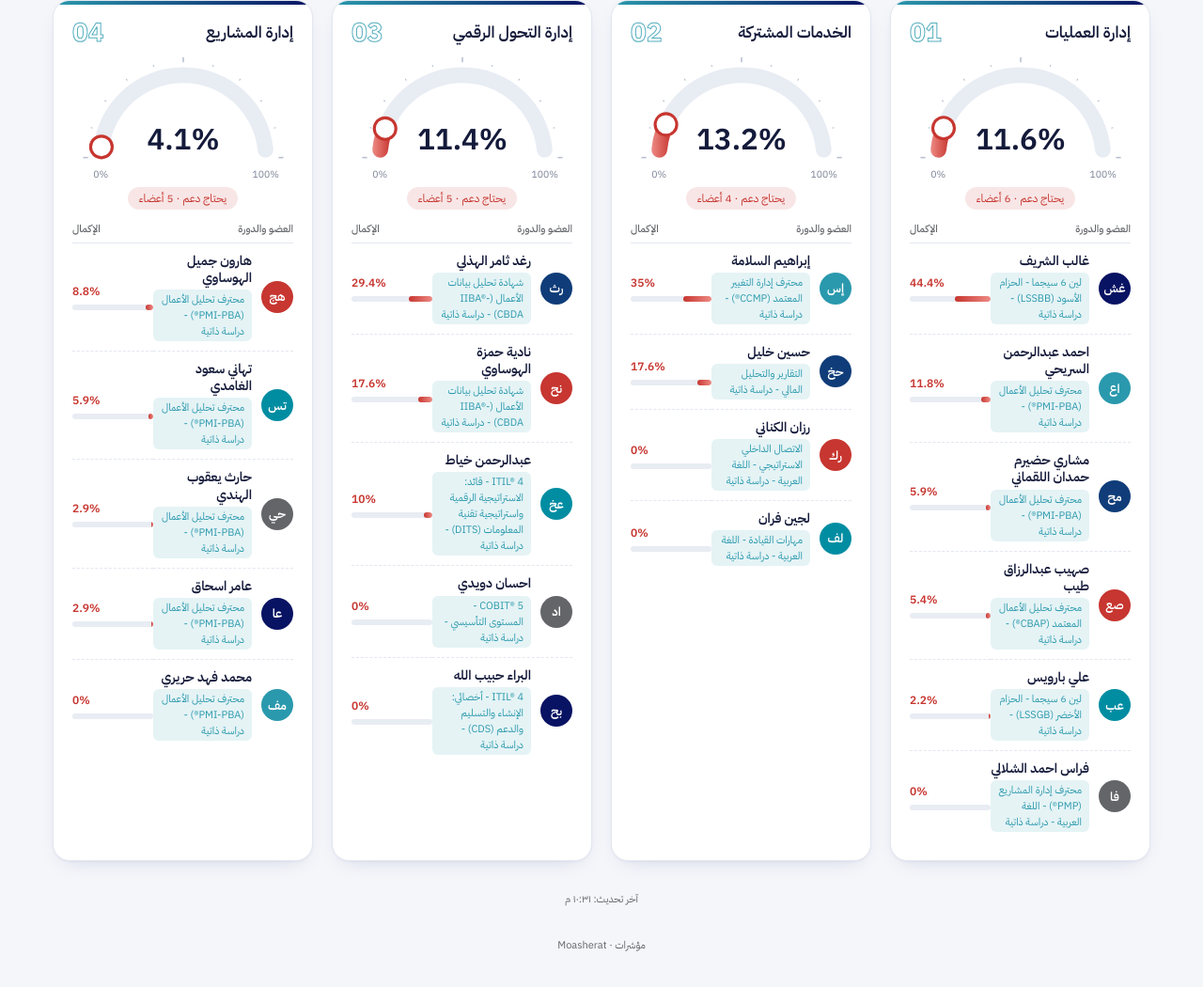
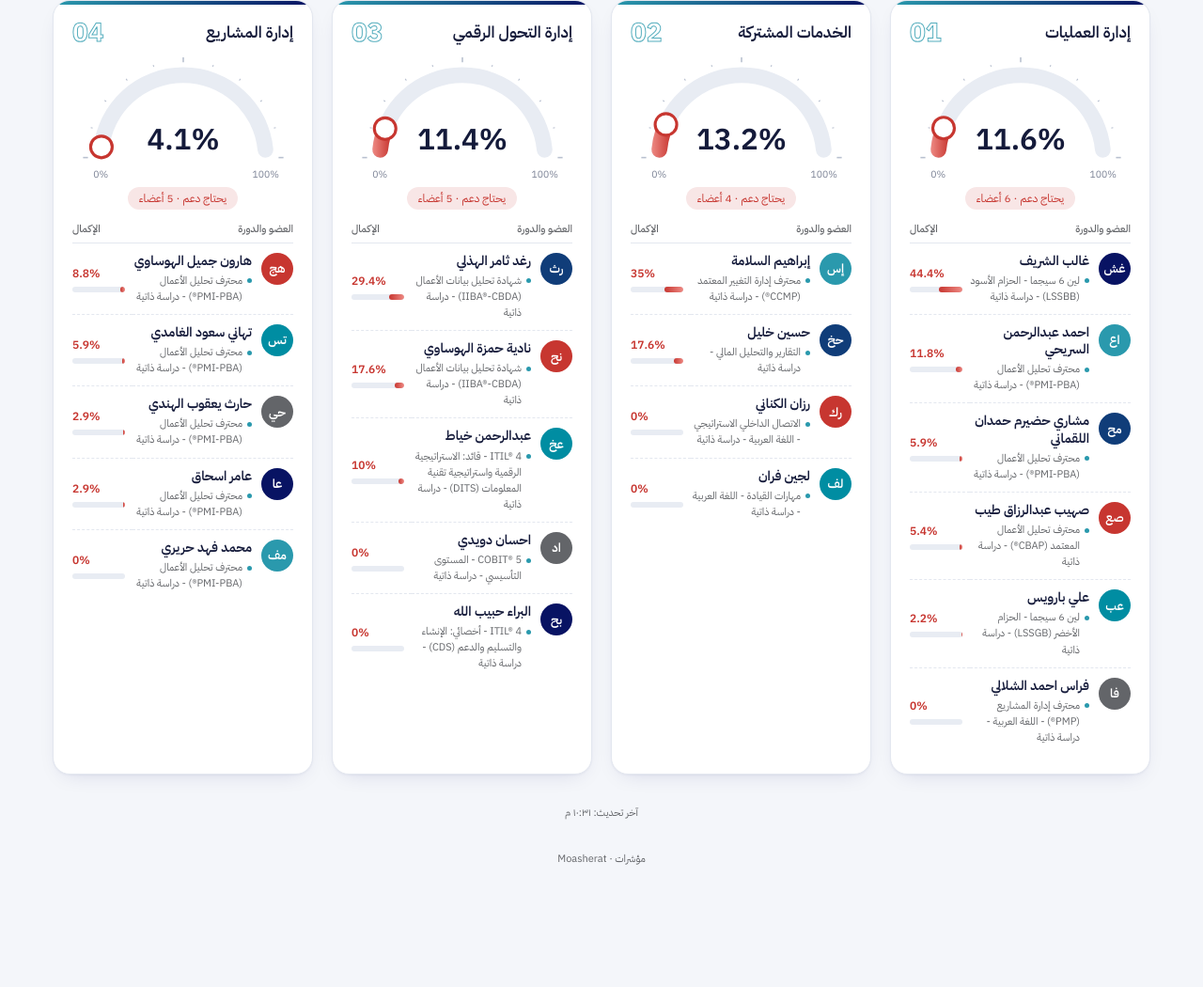
Before and after one commit to saudap2020-collab/web, a plain HTML site: page index.html in a window 1280 px wide. Shown: the part 634-1684 px from the top of the page at 94% size. After the commit the page ends 1596 px from the top, so only its background shows below. Drawn offline with nearby package versions, Linux system fonts and the light colour scheme.

Commit message:
ترتيب أسماء الدورات الطويلة

```diff
--- a/index.html
+++ b/index.html
@@ -29,7 +29,7 @@ document.documentElement.setAttribute('data-theme',s||(m?'dark':'light'));})();
 [data-theme="dark"]{--color-fg:#EEF1F8;--color-fg-muted:#A3AAC2;--color-bg:#070B24;--color-panel:#10173F;--color-border-line:rgba(255,255,255,.09);
 --cds-chart-grid:rgba(255,255,255,.09);--cds-chart-axis:rgba(255,255,255,.28);--cds-text-secondary:#8D95B2;color-scheme:dark}
 [data-theme="dark"] .mz-dept{box-shadow:0 1px 2px rgba(0,0,0,.3),0 12px 28px -14px rgba(0,0,0,.6)}
-[data-theme="dark"] .mz-course{background:rgba(42,153,173,.18);color:#7FD3E0}
+
 [data-theme="dark"] .mz-hero{box-shadow:0 0 0 1px rgba(255,255,255,.06)}
 [data-theme="dark"] .dash-skeleton{background:linear-gradient(90deg,rgba(255,255,255,.04),rgba(255,255,255,.09),rgba(255,255,255,.04));background-size:200% 100%}
 body{transition:background-color .3s ease}
@@ -88,11 +88,12 @@ body{transition:background-color .3s ease}
 .mz-list th.mz-r { text-align: left; }
 .mz-list td { padding: 10px 0; border-bottom: 1px dashed var(--color-border-line); vertical-align: middle; }
 .mz-list tr:last-child td { border-bottom: 0; }
-.mz-who { display: flex; align-items: center; gap: 10px; }
+.mz-who { display: flex; align-items: flex-start; gap: 10px; }
 .mz-av { width: 34px; height: 34px; border-radius: 50%; flex: none; display: grid; place-items: center; color: #fff; font-size: 13px; font-weight: 600; }
 .mz-name { font-weight: 600; font-size: var(--cds-font-size-body); line-height: 1.3; }
-.mz-course { display: inline-block; margin-top: 3px; font-size: 11px; padding: 2px 8px; border-radius: 6px; background: rgba(42,153,173,.12); color: var(--mz-teal); }
-.mz-pct { width: 86px; text-align: left; font-variant-numeric: tabular-nums; font-weight: 600; font-size: var(--cds-font-size-caption); }
+.mz-course { display: block; margin-top: 3px; font-size: 11px; line-height: 1.55; color: var(--color-fg-muted); padding-inline-start: 10px; position: relative; }
+.mz-course::before { content: ""; position: absolute; right: 0; top: .6em; width: 5px; height: 5px; border-radius: 50%; background: var(--mz-teal); }
+.mz-pct { width: 64px; padding-inline-start: 8px !important; text-align: left; font-variant-numeric: tabular-nums; font-weight: 600; font-size: var(--cds-font-size-caption); }
 .mz-bar { height: 6px; border-radius: 4px; background: var(--cds-chart-grid); margin-top: 5px; overflow: hidden; }
 .mz-bar > span { display: block; height: 100%; border-radius: 4px; }
 @media (prefers-reduced-motion: no-preference) { .mz-bar > span { animation: mzGrow 1s var(--cds-ease-out, ease-out) both; transform-origin: right; } @keyframes mzGrow { from { transform: scaleX(0); } } }
```
